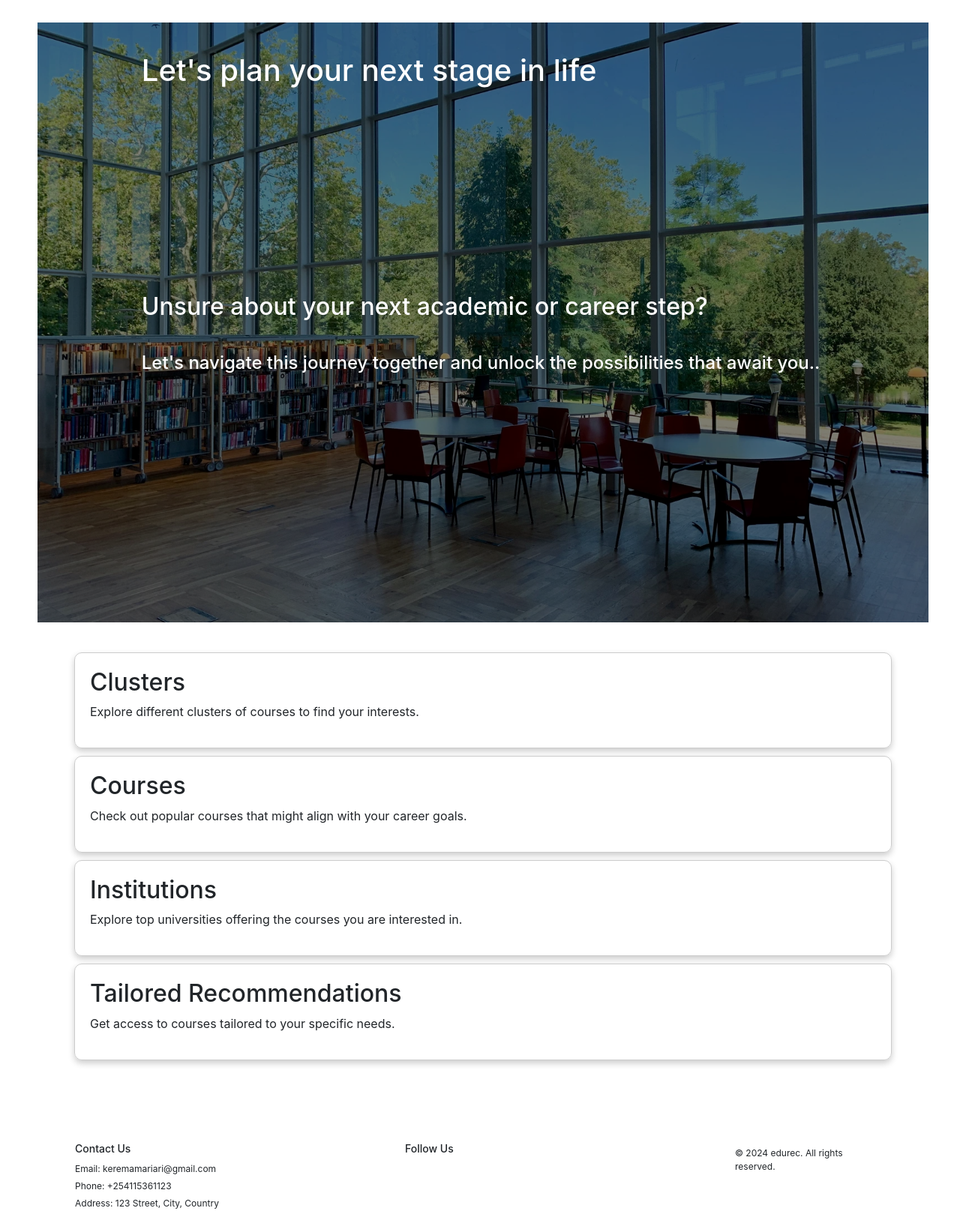
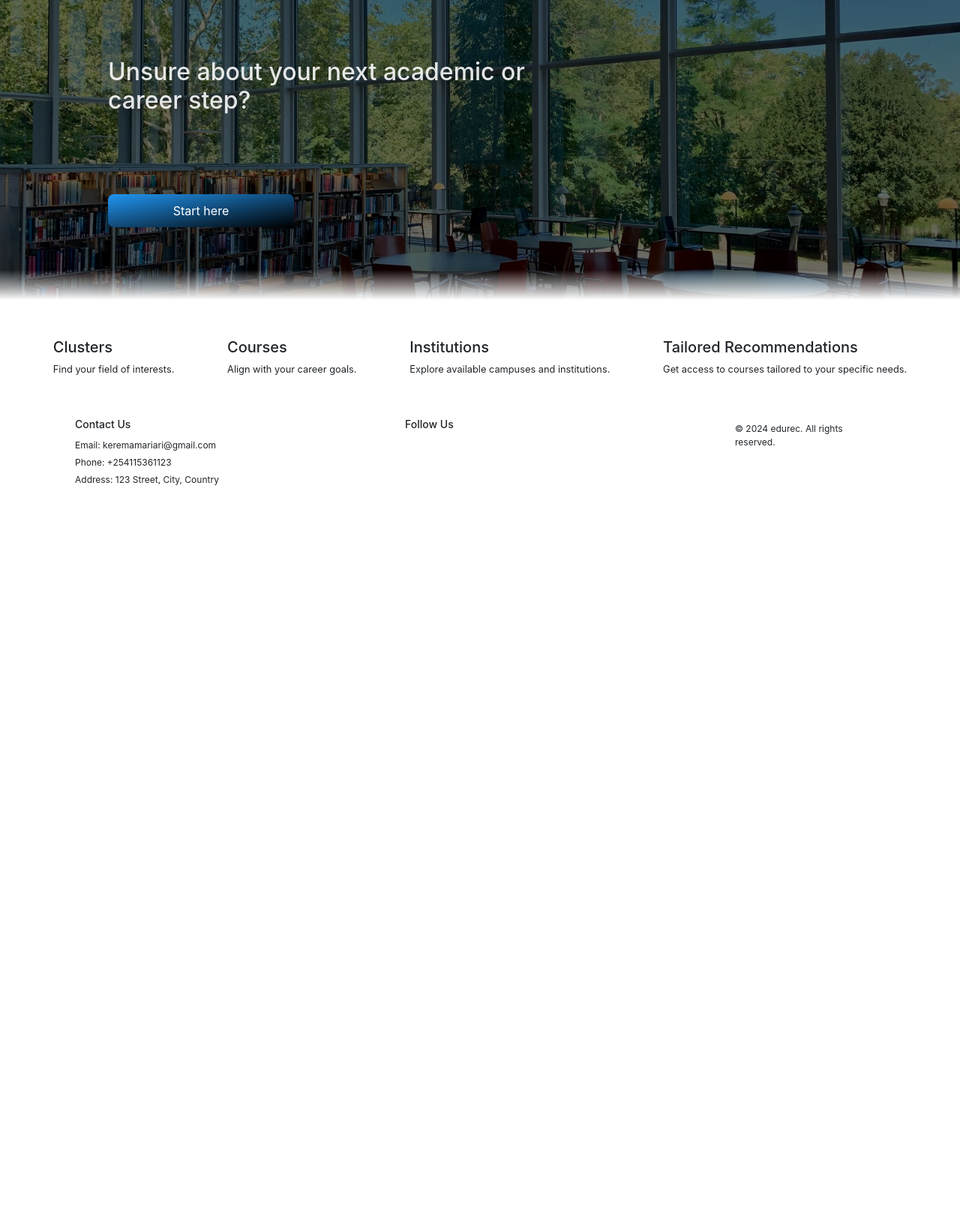
Before and after one commit to BrMaro/CareerRecommendationEngine, a Django app: page / in a window 1280 px wide. Shown: the part 52-1691 px from the top of the page at 75% size. After the commit the page ends 699 px from the top, so only its background shows below. Run offline with Django 5.2, Linux system fonts and the light colour scheme.

Commit message:
homepage redesign

```diff
--- a/mysite/main/templates/main/base.html
+++ b/mysite/main/templates/main/base.html
@@ -84,15 +84,6 @@
         .button.logout:hover {
             background-color: #fff; /* White background on hover */
             color: #000; /* Black text on hover */
-        }
-
-        .main-content {
-            margin-top: 20px; /* Added margin */
-            margin-left: 40px;
-            margin-right: 32px;
-            transition: margin-left 0.3s ease;
-            padding: 10px;
-            margin-bottom: 50px;
         }
 
         h1 {
--- a/mysite/main/templates/main/home.html
+++ b/mysite/main/templates/main/home.html
@@ -15,6 +15,7 @@
             left: 40%;
             transform: translate(-50%, -50%);
         }
+
         #homepage-top p {
             font-size: 20px;
         }
@@ -27,15 +28,14 @@
             box-shadow: 0 4px 8px rgba(0, 0, 0, 0.2);
             transition: transform 0.3s, box-shadow 0.3s;
             margin: 10px;
-        border-radius: 10px; /* Add rounded edges */
-
+            border-radius: 10px;
         }
 
         .column:hover {
             transform: scale(1.05);
             box-shadow: 0 8px 16px rgba(0, 0, 0, 0.3);
-        background-color: #3E2723; /* Change background color to dark brown on hover */
-        color: #fff; /* Change text color to white on hover */
+            background-color: #3E2723;
+            color: #fff;
         }
 
         .link-style {
@@ -50,256 +50,148 @@
         }
 
         .image-container {
-        margin-left: 0px;
-        margin-bottom: 40px;
             width: 100%;
-        height: 800px; /* Set height according to your requirement */
+            height: 50vh;
             position: relative;
-        z-index: 2;
             background-image: url("{% static 'images/uncropped.webp' %}");
-        background-size: cover; /* Change to 'cover' to ensure the image covers the entire container */
+            background-size: cover;
             background-repeat: no-repeat;
             background-position: center;
         }
+
         .overlay {
             position: absolute;
             top: 0;
             left: 0;
             width: 100%;
             height: 100%;
-        background-color: rgba(0, 0, 0, 0.5); /* Adjust transparency by changing the last value */
-        display: flex; /* Use flexbox for layout */
-        flex-direction: column; /* Arrange items vertically */
-        justify-content: center; /* Center items vertically */
-        padding: 0 20px; /* Add padding */
-    }
-    .slider-text {
-        margin-left: 10%;
-        float: left;
-        position: absolute;
-        bottom: -100%; /* Start the text below the overlay */
-        left: 20px; /* Adjust the starting position from the left */
-        color: #fff; /* Text color */
-        font-size: 20px; /* Adjust font size */
-        animation: slideIn 2s forwards; /* Apply animation */
+            background: linear-gradient(to bottom , rgba(0, 0, 0, 0.582) 90%, rgba(255, 255, 255, 1));
+            display: flex;
+            flex-direction: column;
+            justify-content: space-evenly;
+            padding: 0 20px;
         }
 
-    @keyframes slideIn1 {
-        0% {
-            top: 100%; /* Start position */
+        .slider-text {
+            width:50%;
+            margin-left: 10%;
+            color: #ffffffe1;
+            font-size: 100%;
+            align-items: center;
+        }
+
+        .text1 h1, .text2 h2, .text3 h4 {
+            animation: fadeIn 2s forwards;
+        }
+        .text2 h2 {
+            animation-delay: 1s;
+        }
+        .text3 h4 {
+            animation-delay: 2s;
+        }
+
+        @keyframes fadeIn {
+            from {
                 opacity: 0;
             }
-        100% {
-            top: 5%; /* End position */
+            to {
                 opacity: 1;
             }
         }
 
-    @keyframes slideIn2 {
-        0% {
-            top: 100%; /* Start position */
-            opacity: 0;
-        }
-        100% {
-            top: 45%; /* End position */
-            opacity: 1;
-        }
+        .text-container {
+            margin-top: 4%;
+            display:flex;
+            flex-direction: row;
+            font-size: 0.8em;
+            justify-content: space-evenly;
         }
 
-    @keyframes slideIn3 {
-        0% {
-            top: 100%; /* Start position */
-            opacity: 0;
-        }
-        100% {
-            top: 55%; /* End position */
-            opacity: 1;
-        }
+        .text-container div:hover {
+            transform: scale(1.05);
         }
 
 
-
-    .text1 {
-        animation: slideIn1 2s forwards;
+        .start-here-btn {
+            border-radius: 8px;
+            border: none;
+            color: #fff;
+            padding: 10px 20px;
+            text-align: center;
+            text-decoration: none;
+            display: inline-block;
+            font-size: 1em;
+            width: 40%;
+            margin: 10px 2px;
+            cursor: pointer;
+            background: linear-gradient(to bottom right, #2196F3, #000);
+            transition: transform 0.3s, box-shadow 0.3s;
         }
 
-    .text2 {
-        animation: slideIn2 2s forwards;
-        animation-delay: 1s;
+        .start-here-btn:hover {
+            transform: scale(1.1);
+            box-shadow: 0 8px 16px rgba(0, 0, 0, 0.3);
         }
 
-    .text3 {
-        animation: slideIn3 2s forwards;
-        animation-delay: 2s;
+        .slider-text .start-here-btn {
+            align-items: center;
+            margin: 20px auto;
         }
-    .register-button-in-overlay {
-        animation: slideIn4 2s forwards;
-        animation-delay: 3s; /* Delay the animation for the register button */
-    }
-
-    .container {
-        position: relative; /* Set the position to relative */
-        z-index: 3; /* Set z-index to make it appear above the image */
-        width: 100%;
-    }
-
     </style>
-
 
     <div class="main-content">
         <div class="image-container" id='home-img'>
             <div class="overlay">
-            <div class="slider-text text1">
+
+                <!-- <div class="slider-text text1">
                     <h1>Let's plan your next stage in life</h1>
-            </div>
+                </div> -->
+
                 <div class="slider-text text2">
                     <h2>Unsure about your next academic or career step?</h2>
                 </div>
-            <div class="slider-text text3">
-                <h4>Let's navigate this journey together and unlock the possibilities that await you..</h4>
+
+                <div class="slider-text">
+                    <div class="start-here-btn">
+                        Start here
+                    </div>
                 </div>
 
             </div>
         </div>
 
-    {% if user.is_authenticated %}
-        <style>
-            .container {
-                display: flex;
-                flex-direction: column;
-                width: 100%;
-            }
+        <div class="text-container">
 
-            .flexbox {
-                display: flex;
-                justify-content: space-between;
-                align-items: center;
-                margin-bottom: 20px;
-                box-shadow: 0 8px 16px rgba(0, 0, 0, 0.3); /* Increased shadow */
-                border-radius: 10px; /* Rounded corners */
-                overflow: hidden; /* Hide overflowing content */
-                transition: box-shadow 0.3s, transform 0.3s; /* Smooth transition */
-            }
-
-            .flexbox:hover {
-                box-shadow: 0 16px 32px rgba(0, 0, 0, 0.5); /* Enhanced shadow on hover */
-                transform: scale(1.05); /* Scale up on hover */
-            }
-
-            .content, .image {
-                flex: 1;
-                padding: 20px; /* Add padding */
-            }
-
-            .content {
-                padding-right: 40px; /* Spacing between text and image */
-            }
-
-            .image img {
-                max-width: calc(100% - 20px); /* Adjust image width */
-                max-height: 240px; /* Increase image height to allow overflow */
-                height: auto;
-                border-radius: 10px; /* Rounded corners */
-                transition: opacity 0.3s; /* Smooth transition */
-                position: relative; /* Positioning for overlay */
-            }
-
-            .image img::after {
-                content: '';
-                position: absolute;
-                top: 0;
-                left: 0;
-                width: 100%;
-                height: 100%;
-                background: linear-gradient(to right, rgba(255, 255, 255, 0), rgba(255, 255, 255, 1)); /* Oval gradient */
-                border-radius: 10px; /* Rounded corners */
-            }
-
-            .flexbox:hover .image img {
-                opacity: 0.8; /* Fade image on hover */
-            }
-
-            .link-style {
-                text-decoration: none;
-                color: inherit;
-            }
-        </style>
-        <div class="container">
-            <div class="flexbox">
-                <div class="content">
+            <div>
                 <a href="{% url 'clusters' %}" class="link-style">
-                        <h2>Clusters</h2>
-                        <p>Explore different clusters of majors to find your interests.</p>
+                    <h5>Clusters</h2>
+                    <p>Find your field of interests.</p>
                 </a>
             </div>
-                <div class="image">
-                    <img src="{% static 'images/clusters_img.jpg' %}" alt="Clusters Image">
-                </div>
-            </div>
-        <div class="flexbox">
-            <div class="image">
-                <img src="{% static 'images/pexels-pixabay-289737.jpg' %}" alt="Courses Image">
-            </div>
-            <div class="content">
+
+            <div>
                 <a href="{% url 'courses' %}" class="link-style">
-                    <h2>Courses</h2>
-                    <p>Check out popular courses that might align with your career goals.</p>
+                    <h5>Courses</h2>
+                    <p>Align with your career goals.</p>
                 </a>
             </div>
-        </div>
-        <div class="flexbox">
-            <div class="content">
+
+            <div>
                 <a href="{% url 'institutions' %}" class="link-style">
-                    <h2>Institutions</h2>
-                    <p>Explore top universities offering the majors you are interested in.</p>
+                    <h5>Institutions</h2>
+                    <p>Explore available campuses and institutions.</p>
                 </a>
             </div>
-            <div class="image">
-                <img src="{% static 'images/institutions_img.jpg' %}" alt="Institutions Image">
-            </div>
-        </div>
-        <div class="flexbox">
-            <div class="image">
-                <img src="{% static 'images/recommendations_img.jpg' %}" alt="Tailored Recommendations Image">
-            </div>
-            <div class="content">
+
+            <div>
                 <a href="{% url 'questionnaire_view' %}" class="link-style">
-                    <h2>Tailored Recommendations</h2>
+                    <h5>Tailored Recommendations</h2>
                     <p>Get access to courses tailored to your specific needs.</p>
                 </a>
             </div>
-        </div>
-    </div>
-    {% else %}
-    <div class="container">
-        <div class="column" style="animation-delay: 0s;">
-            <a href="/login/" class="link-style">
-                <h2>Clusters</h2>
-                <p>Explore different clusters of courses to find your interests.</p>
-            </a>
-        </div>
-        <div class="column" style="animation-delay: 0.3s;">
-            <a href="/login/" class="link-style">
-                <h2>Courses</h2>
-                <p>Check out popular courses that might align with your career goals.</p>
-            </a>
-        </div>
-        <div class="column" style="animation-delay: 0.6s;">
-            <a href="/login/" class="link-style">
-                <h2>Institutions</h2>
-                <p>Explore top universities offering the courses you are interested in.</p>
-            </a>
-        </div>
-        <div class="column" style="animation-delay: 0.9s;">
-            <a href="/login/" class="link-style">
-                <h2>Tailored Recommendations</h2>
-                <p>Get access to courses tailored to your specific needs.</p>
-            </a>
-        </div>
-    </div>
 
 
-    {% endif %}
+        </div>
 
     </div>
 {% endblock %}
```
Lines whose indentation alone changed are shown as unchanged.
